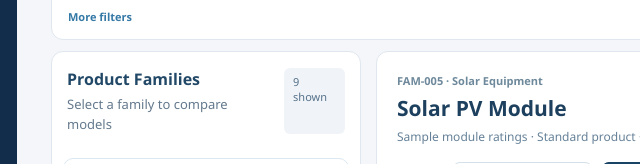
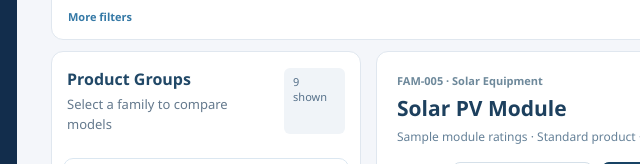
Before and after one commit to TusharParmar-19/cpq-wireframes, a plain HTML site: page docs/v2/ma-006a-configuration.html in a window 1280 px wide. Shown: the part 636-800 px from the top of the page, 231-871 px from the left. Drawn offline with Linux system fonts and the light colour scheme.

Commit message:
MA-006A: simplify employee-facing Product Groups label

```diff
--- a/docs/v2/ma-006a-configuration.html
+++ b/docs/v2/ma-006a-configuration.html
@@ -80,7 +80,7 @@
           </div>
           <div class="ma6-workspace ma6a-catalog-workspace">
             <section class="card ma6-list-panel ma6a-family-list-panel">
-              <div class="ma6-list-heading"><div><h2>Product Families</h2><p class="muted">Select a family to compare models</p></div><span class="chip" id="catalog-count">0 shown</span></div>
+              <div class="ma6-list-heading"><div><h2>Product Groups</h2><p class="muted">Select a family to compare models</p></div><span class="chip" id="catalog-count">0 shown</span></div>
               <div id="catalog-families" class="ma6-quote-list" aria-live="polite"></div>
               <div class="ma6-list-note">Family = general product type. Variant = exact manufacturer/model/SKU.</div>
             </section>
```
